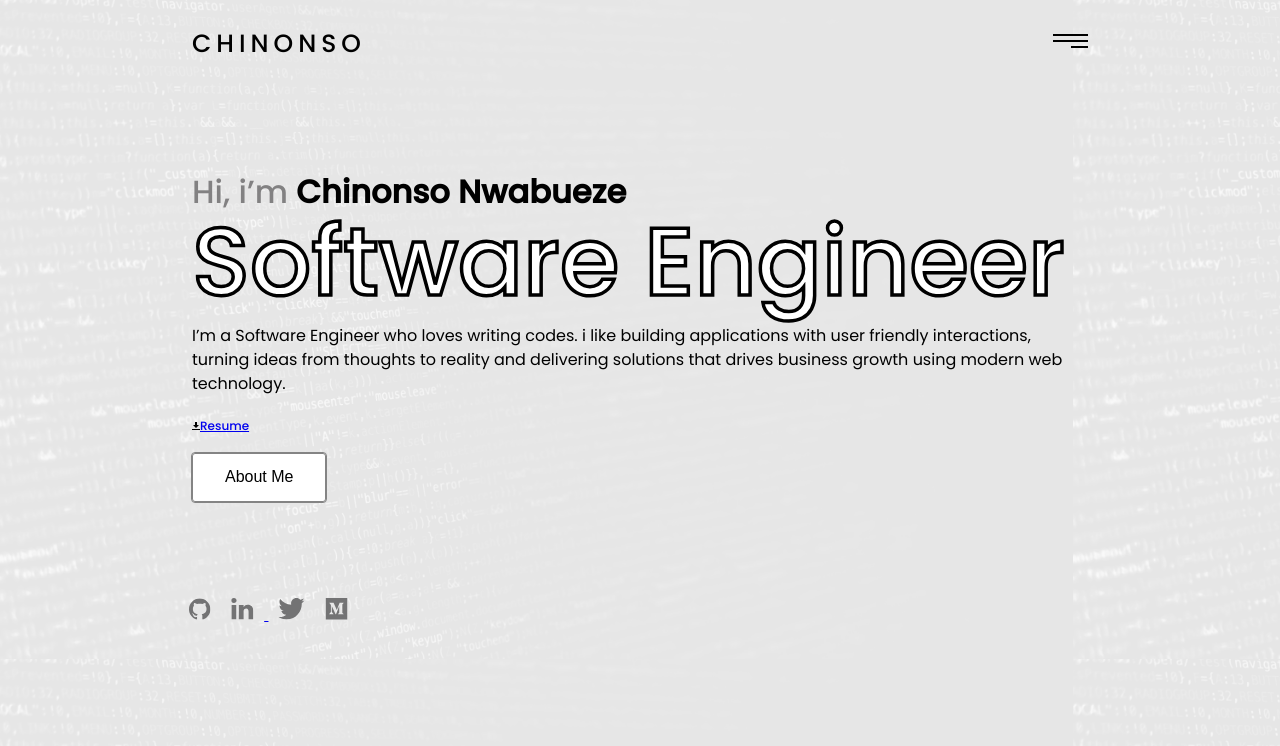
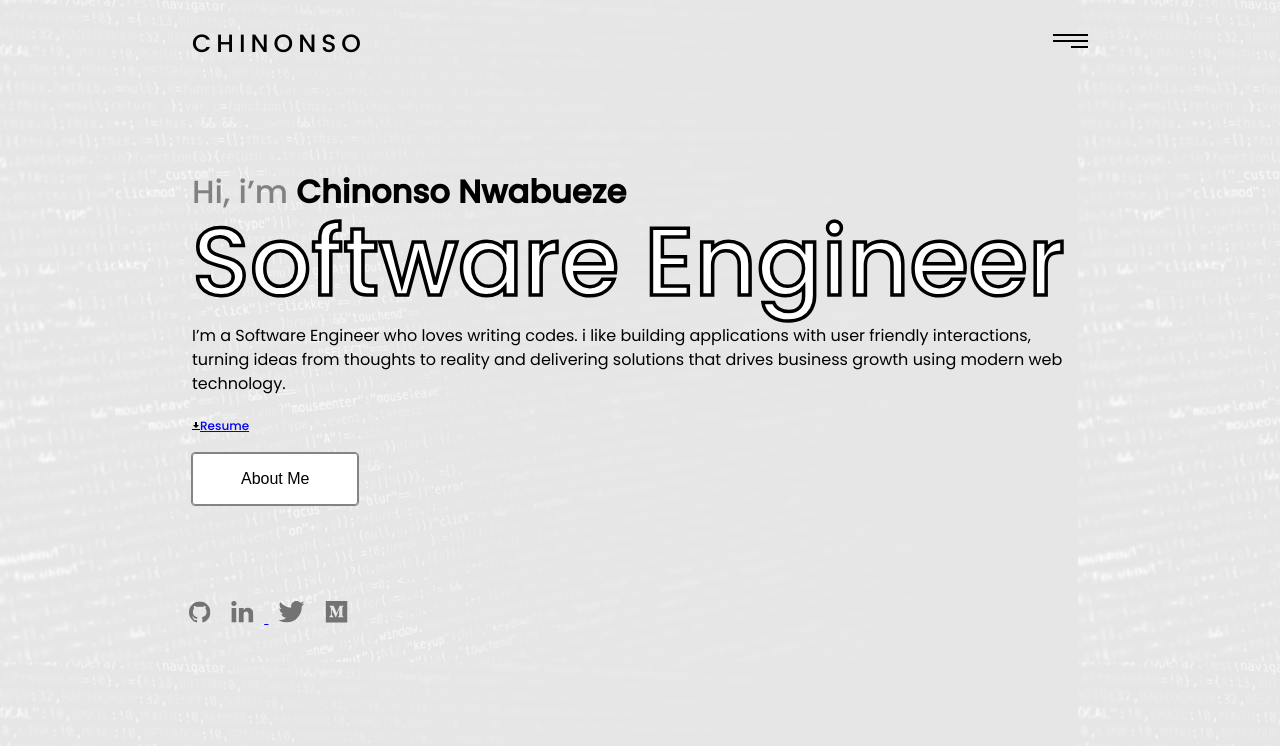
Before and after one commit to nwabuezenonso/v1portfolio, a React (Create React App) app: page / in a window 1280 px wide. Shown: the top 746 px of the page. Built offline with nearby package versions, Linux system fonts and the light colour scheme.

Commit message:
adding a button style on hover to elements

```diff
--- a/src/containers/Home/Home.css
+++ b/src/containers/Home/Home.css
@@ -57,7 +57,7 @@
 
 .portfolioButton{
     cursor: pointer;
-    padding: 0.9rem 2rem;
+    padding: 1rem 3rem;
     box-sizing: border-box;
     border-radius: 3px;
     font-size: 16px;
@@ -65,8 +65,15 @@
     border: 1px solid #848484;
     outline: 1px solid #848484;
     transform: translateY(10%);
+    box-shadow: inset 0 0 0 0.09px white;
+    transition: .4s ease-in-out;
 	opacity: 0;
-	animation: slide-intro-anim 1s ease-in-out forwards;
+	animation: slide-intro-anim 0.8s ease-in-out forwards;
+}
+
+.portfolioButton:hover{
+    box-shadow: inset 400px 0 0 0 #000;
+    color: #fff;
 }
 
 @keyframes slide-intro-anim {
```
